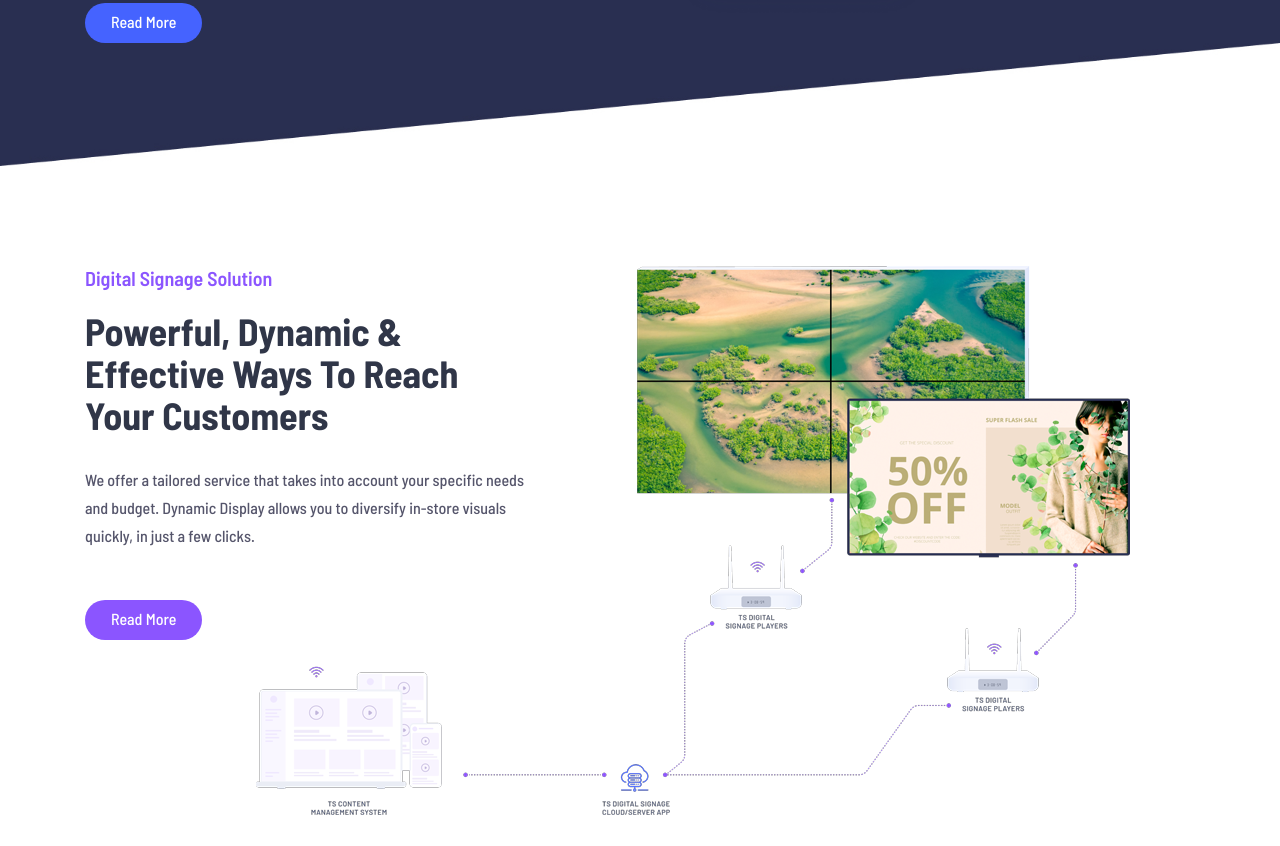
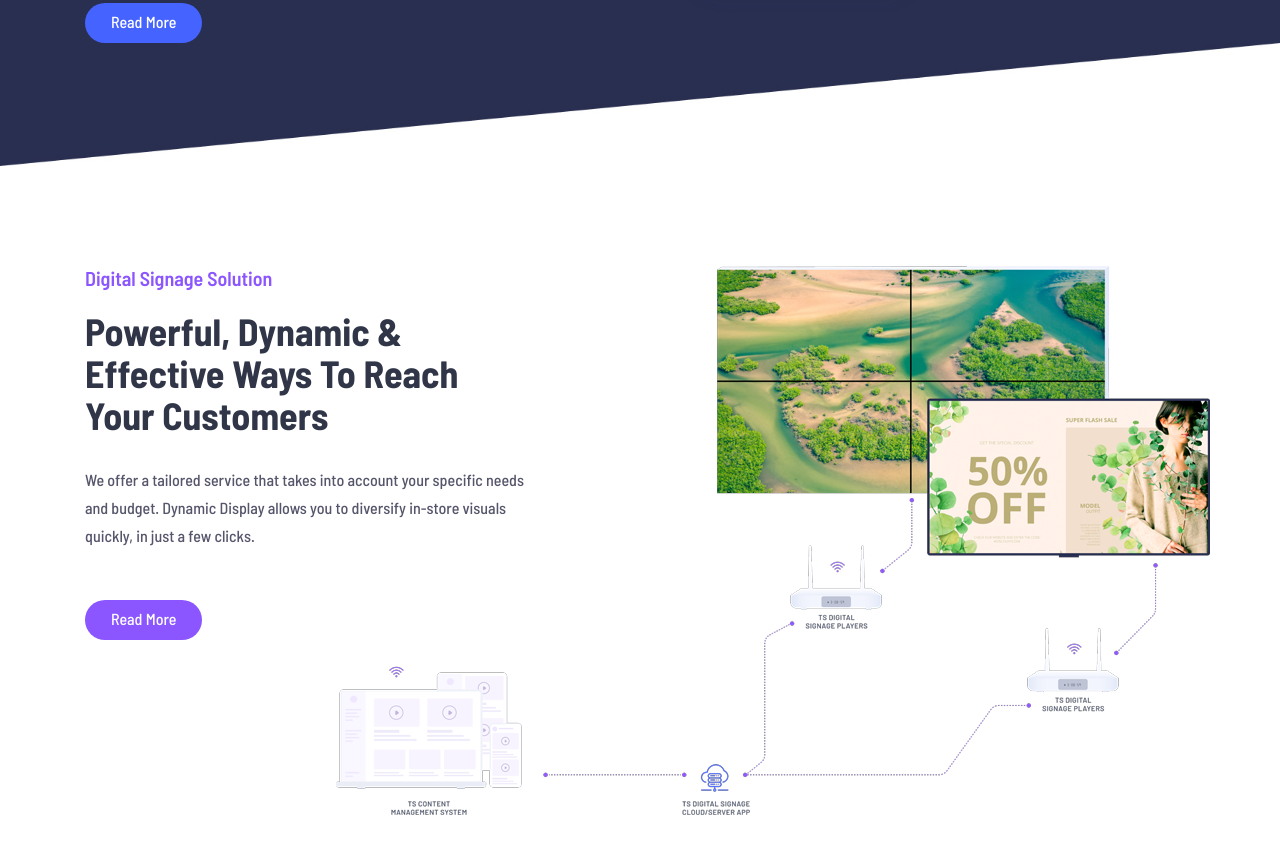
Before and after one commit to Sandakelum98/Ts-Official-Website, a plain HTML site: page index.html in a window 1280 px wide. Shown: the part 2354-3200 px from the top of the page. Drawn offline with Linux system fonts and the light colour scheme.

Commit message:
update style.css

```diff
--- a/style.css
+++ b/style.css
@@ -537,7 +537,7 @@ ul {
 }
 /*home-signage-solution*/
 .home-signage-solution {
-	padding: 100px 0 300px;
+	padding: 100px 0 405px;
 }
 .home-signage-solution .container {
 	position: relative;
@@ -545,7 +545,7 @@ ul {
 .signage-solution-image-cont {
 	position: absolute;
 	top: 0;
-	right: 80px;
+	right: 0px;
 }
 /*home-feedback-solution*/
 .home-feedback-solution {
```
